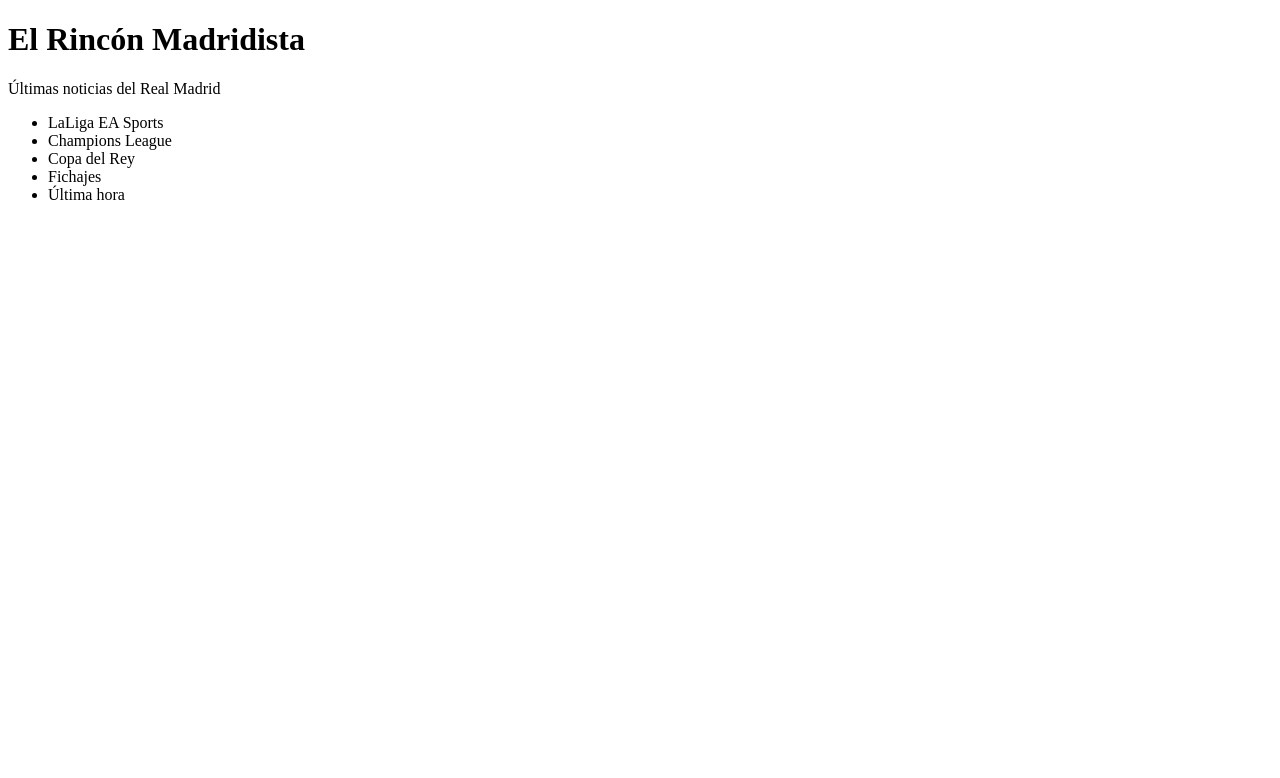
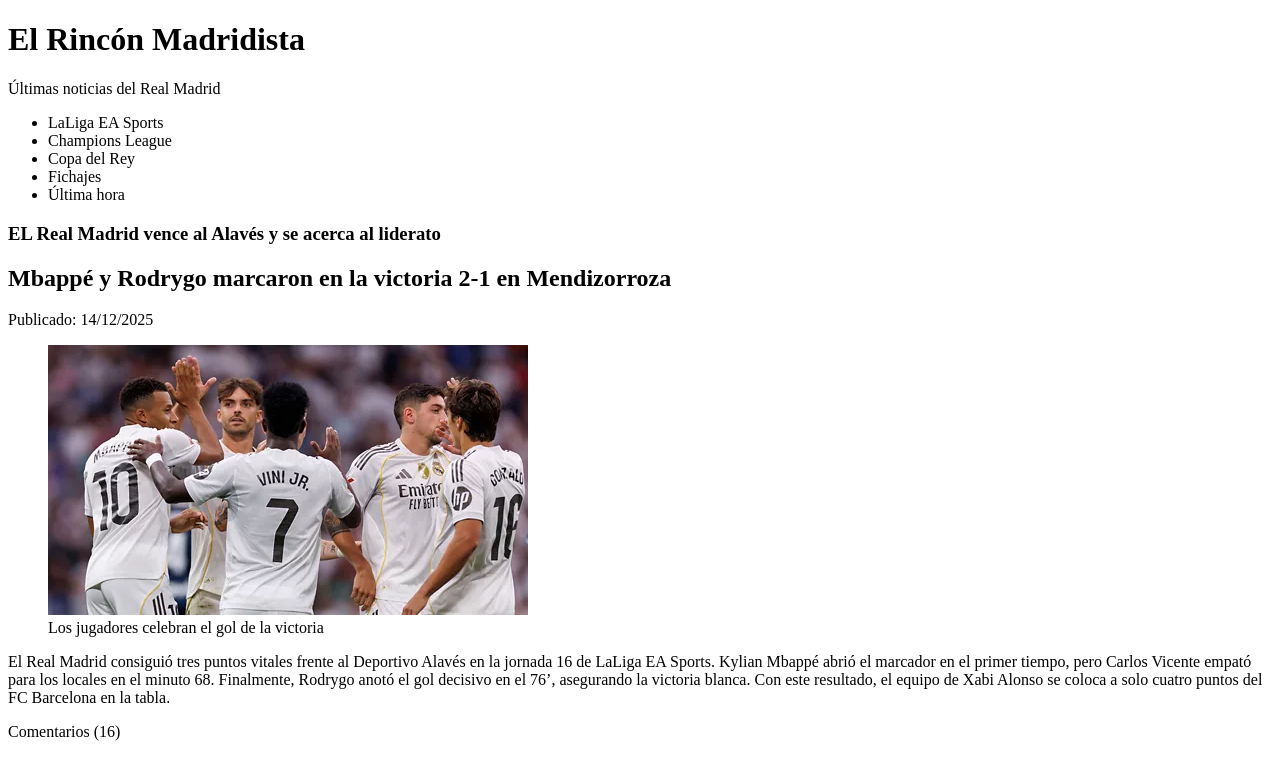
Before and after one commit to pompito088-stack/Actividad_Periodico_NOA, a plain HTML site: page index.html in a window 1280 px wide. Drawn offline with Linux system fonts and the light colour scheme.

Commit message:
Noticia principal ok

```diff
--- a/index.html
+++ b/index.html
@@ -21,6 +21,37 @@
             <li>Última hora</li>
         </ul>
     </nav>
-
+    <main>
+        <!--Inicio noticia principal-->
+        <section>
+            <article>
+                <header>
+                    <hgroup>
+                        <h1>EL Real Madrid vence al Alavés y se acerca al liderato</h1>
+                        <h2>Mbappé y Rodrygo marcaron en la victoria 2-1 en Mendizorroza</h2>
+                    </hgroup>
+                    <p>Publicado: 14/12/2025</p>
+                </header>
+                <figure>
+                    <img src="./imgs/Madrid_vs_Alaves.webp" alt="Jugadores del Real Madrid celebrando un gol">
+                    <figcaption>Los jugadores celebran el gol de la victoria</figcaption>
+                </figure>
+                <p>
+                    El Real Madrid consiguió tres puntos vitales frente al
+                    Deportivo Alavés en la jornada 16 de LaLiga EA Sports.
+                    Kylian Mbappé abrió el marcador en el primer tiempo,
+                    pero Carlos Vicente empató para los locales en
+                    el minuto 68. Finalmente, Rodrygo anotó el gol decisivo
+                    en el 76’, asegurando la victoria blanca.
+                    Con este resultado, el equipo de Xabi Alonso se coloca a
+                    solo cuatro puntos del FC Barcelona en la tabla.
+                </p>
+                <footer>
+                    <p>Comentarios (16)</p>
+                </footer>
+            </article>
+        </section>
+        <!--Fin noticia principal-->
+    </main>
 </body>
 </html>
```
Also changed, not shown: imgs/Madrid_vs_Alaves.webp (added).
